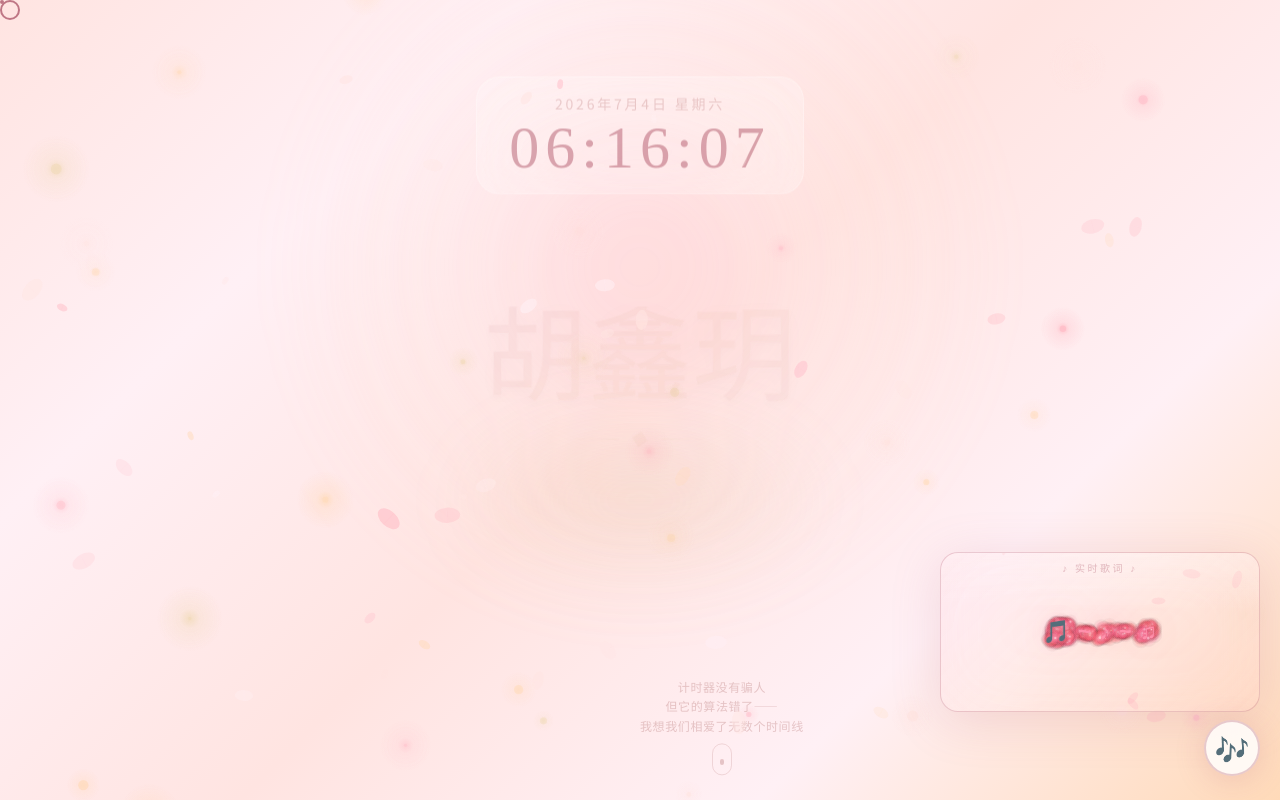
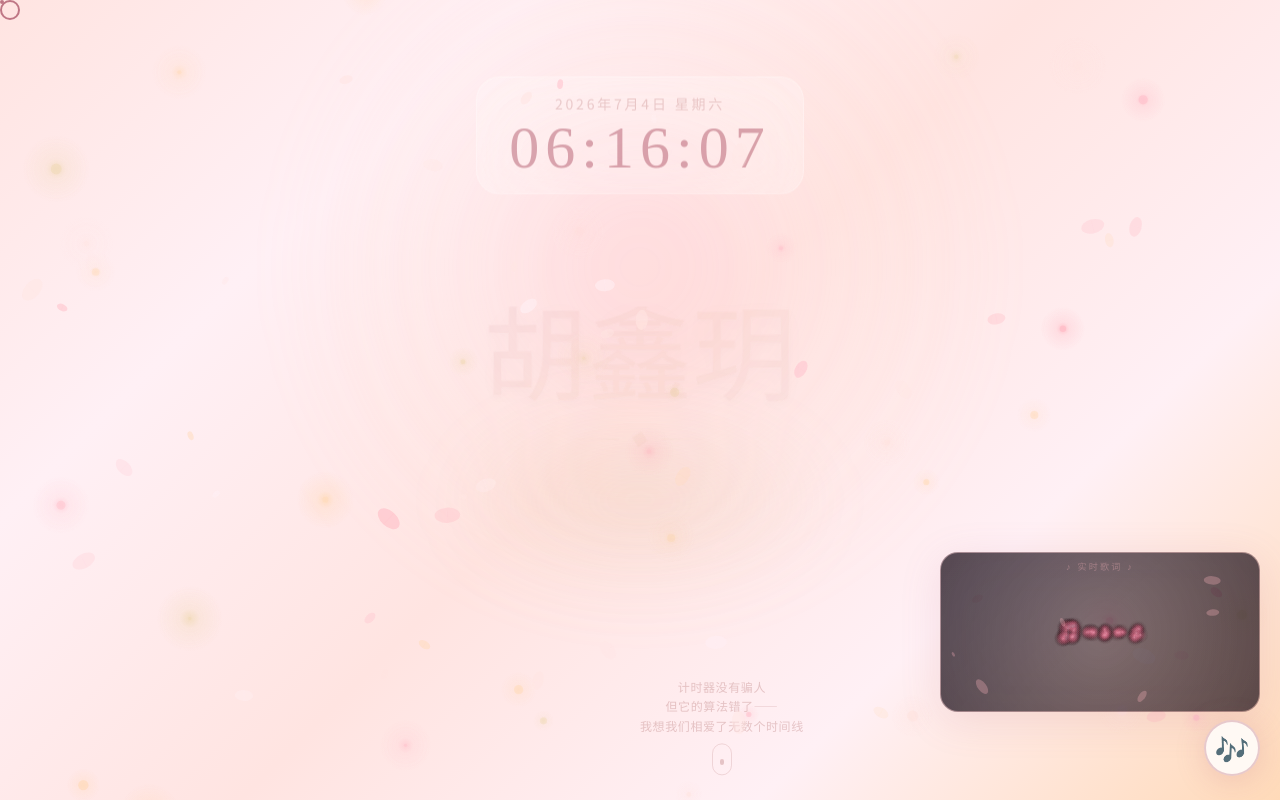
Before and after one commit to Carry-0304/love-site, a Next.js app in the folder love-site/: page /love-site/ in a window 1280 px wide. Shown: the top 800 px of the page. Built offline with nearby package versions, Linux system fonts and the light colour scheme.

Commit message:
feat: 六阶段粒子视觉脚本——前奏苏醒/惩罚聚拢/玫瑰金/副歌爆炸/雪花溶解/余烬熄灭

```diff
--- a/love-site/app/components/MusicPlayer.tsx
+++ b/love-site/app/components/MusicPlayer.tsx
@@ -6,24 +6,39 @@ import LYRICS from "./lyrics";
 // ---- Config ----
 const CARD_W = 320;
 const CARD_H = 160;
-const PARTICLE_N = 1000; // total particles in pool
-const FONT_SIZE = 36;
+const PARTICLE_N = 800;
 
-// ---- Types ----
+// ---- Phase detection by time ----
+type Phase = "prelude" | "verse1" | "rising" | "chorus" | "bridge" | "outro";
+function getPhase(t: number): Phase {
+  if (t < 13) return "prelude";
+  if (t < 35) return "verse1";
+  if (t < 84) return "rising";
+  if (t < 119) return "chorus";
+  if (t < 138) return "bridge";
+  return "outro";
+}
+
+// ---- Particle type ----
 interface Particle {
-  x: number; y: number;   // current
-  tx: number; ty: number; // target
+  x: number; y: number;
+  tx: number; ty: number;
   vx: number; vy: number;
   size: number;
   alpha: number;
   hue: number;
+  sat: number;
+  light: number;
 }
 
-// ---- Helpers ----
-// Sample text pixels from offscreen canvas, return display-canvas coords
-function sampleText(offCtx: CanvasRenderingContext2D, offW: number, offH: number, text: string) {
+// ---- Text pixels sampler ----
+function sampleText(
+  offCtx: CanvasRenderingContext2D, offW: number, offH: number,
+  text: string, fontSize: number, italic: boolean
+) {
   offCtx.clearRect(0, 0, offW, offH);
-  offCtx.font = `bold ${FONT_SIZE}px "SimHei","Heiti SC","Microsoft YaHei","PingFang SC",sans-serif`;
+  const style = `${italic ? "italic " : ""}bold ${fontSize}px "SimHei","Heiti SC","Microsoft YaHei","PingFang SC",sans-serif`;
+  offCtx.font = style;
   offCtx.fillStyle = "#fff";
   offCtx.textAlign = "center";
   offCtx.textBaseline = "middle";
@@ -31,11 +46,11 @@ function sampleText(offCtx: CanvasRenderingContext2D, offW: number, offH: number
 
   const img = offCtx.getImageData(0, 0, offW, offH);
   const pixels: { x: number; y: number }[] = [];
-  const step = 3; // sample density — higher = fewer pixels
+  const step = 3;
   for (let y = 0; y < offH; y += step) {
     for (let x = 0; x < offW; x += step) {
-      if (img.data[(y * offW + x) * 4 + 3] > 60) {
-        pixels.push({ x: x / 2, y: y / 2 }); // scale back to display
+      if (img.data[(y * offW + x) * 4 + 3] > 50) {
+        pixels.push({ x: x / 2, y: y / 2 });
       }
     }
   }
@@ -44,15 +59,18 @@ function sampleText(offCtx: CanvasRenderingContext2D, offW: number, offH: number
 
 export default function MusicPlayer() {
   const [playing, setPlaying] = useState(false);
+  const [currentText, setCurrentText] = useState(LYRICS[0]?.text || "🎵");
+  const [phase, setPhase] = useState<Phase>("prelude");
   const audioRef = useRef<HTMLAudioElement | null>(null);
-  const [currentText, setCurrentText] = useState(LYRICS[0]?.text || "🎵");
   const canvasRef = useRef<HTMLCanvasElement | null>(null);
   const offscreenRef = useRef<HTMLCanvasElement | null>(null);
   const particlesRef = useRef<Particle[]>([]);
   const animRef = useRef(0);
   const inited = useRef(false);
   const lyricIdxRef = useRef(0);
-  const scatterRef = useRef(0); // scatter timer
+  const scatterRef = useRef(0);
+  const flashRef = useRef(0); // flash bang counter
+  const rippleRef = useRef<{ x: number; y: number; r: number; alpha: number }[]>([]);
 
   // ---- Audio ----
   const initAndPlay = useCallback(() => {
@@ -81,11 +99,13 @@ export default function MusicPlayer() {
     }
   }, [playing]);
 
-  // ---- Lyrics sync → sets scatter on change ----
+  // ---- Lyrics sync + phase + scatter trigger ----
   useEffect(() => {
     const a = audioRef.current; if (!a) return;
     const tick = () => {
       const t = a.currentTime;
+      setPhase(getPhase(t));
+
       let i = 0;
       for (let j = LYRICS.length - 1; j >= 0; j--) {
         if (t >= LYRICS[j].time) { i = j; break; }
@@ -93,14 +113,18 @@ export default function MusicPlayer() {
       if (i !== lyricIdxRef.current) {
         lyricIdxRef.current = i;
         setCurrentText(LYRICS[i]?.text || "🎵");
-        scatterRef.current = 30; // ~0.5s scatter phase at 60fps
+        scatterRef.current = 28;
+        // Flash bang for verse1 entries
+        if (getPhase(t) === "verse1" || getPhase(t) === "chorus") {
+          flashRef.current = 10;
+        }
       }
     };
     a.addEventListener("timeupdate", tick);
     return () => a.removeEventListener("timeupdate", tick);
   }, []);
 
-  // ---- Particle canvas: deconstruct / reconstruct / flow ----
+  // ---- Particle canvas ----
   useEffect(() => {
     const canvas = canvasRef.current; if (!canvas) return;
     const dpr = window.devicePixelRatio || 1;
@@ -108,13 +132,12 @@ export default function MusicPlayer() {
     const ctx = canvas.getContext("2d")!;
     ctx.scale(dpr, dpr);
 
-    // Offscreen canvas for text sampling
     const off = document.createElement("canvas");
     off.width = CARD_W * 2; off.height = CARD_H * 2;
     offscreenRef.current = off;
     const offCtx = off.getContext("2d")!;
 
-    // Init particles randomly across canvas
+    // Init particles
     particlesRef.current = Array.from({ length: PARTICLE_N }, () => ({
       x: Math.random() * CARD_W,
       y: Math.random() * CARD_H,
@@ -122,64 +145,89 @@ export default function MusicPlayer() {
       ty: Math.random() * CARD_H,
       vx: 0, vy: 0,
       size: 0.6 + Math.random() * 1.8,
-      alpha: 0.35 + Math.random() * 0.65,
-      hue: 340 + Math.random() * 20, // pink range
+      alpha: 0.25 + Math.random() * 0.5,
+      hue: 345,
+      sat: 90,
+      light: 80,
     }));
 
+    let frame = 0;
     let targetPositions: { x: number; y: number }[] = [];
-    let frame = 0;
 
-    const updateTargets = () => {
-      const text = LYRICS[lyricIdxRef.current]?.text || "";
-      if (!text) return;
-      targetPositions = sampleText(offCtx, off.width, off.height, text);
+    const updateTargets = (text: string, p: Phase) => {
+      const italic = p === "chorus";
+      const fs = text.length > 15 ? 24 : text.length > 8 ? 28 : 34;
+      targetPositions = sampleText(offCtx, off.width, off.height, text, fs, italic);
       if (targetPositions.length === 0) return;
-
-      // Map particles to text positions (cycling if fewer particles than pixels)
       const ps = particlesRef.current;
       for (let i = 0; i < ps.length; i++) {
         const tp = targetPositions[i % targetPositions.length];
-        // Add micro-jitter for organic feel
         ps[i].tx = tp.x + (Math.random() - 0.5) * 1.5;
         ps[i].ty = tp.y + (Math.random() - 0.5) * 1.5;
       }
     };
 
-    // Initial targets
-    updateTargets();
+    updateTargets(LYRICS[0]?.text || "", "prelude");
 
     const animate = () => {
       ctx.clearRect(0, 0, CARD_W, CARD_H);
       frame++;
 
-      // Decrement scatter timer
+      // Background glow by phase
+      const bgGrad = ctx.createRadialGradient(CARD_W / 2, CARD_H / 2, 10, CARD_W / 2, CARD_H / 2, CARD_W);
+      bgGrad.addColorStop(0, "rgba(30,5,20,0.3)");
+      bgGrad.addColorStop(1, "rgba(5,2,10,0.7)");
+      ctx.fillStyle = bgGrad;
+      ctx.fillRect(0, 0, CARD_W, CARD_H);
+
+      // Flash bang
+      if (flashRef.current > 0) {
+        flashRef.current--;
+        ctx.fillStyle = `rgba(255,220,235,${flashRef.current * 0.06})`;
+        ctx.fillRect(0, 0, CARD_W, CARD_H);
+      }
+
+      // Scatter logic
       if (scatterRef.current > 0) scatterRef.current--;
-
-      // Update targets when scatter ends (reconstruct phase)
       if (scatterRef.current === 15) {
-        // Just started scatter → expand particles outward
         const ps = particlesRef.current;
         for (const p of ps) {
           const cx = CARD_W / 2, cy = CARD_H / 2;
-          p.tx = p.x + (p.x - cx) * 4 + (Math.random() - 0.5) * 100;
-          p.ty = p.y + (p.y - cy) * 4 + (Math.random() - 0.5) * 100;
-          p.vx = (Math.random() - 0.5) * 6;
-          p.vy = (Math.random() - 0.5) * 6;
+          p.tx = p.x + (p.x - cx) * 3.5 + (Math.random() - 0.5) * 120;
+          p.ty = p.y + (p.y - cy) * 3.5 + (Math.random() - 0.5) * 120;
+          p.vx = (Math.random() - 0.5) * 5;
+          p.vy = (Math.random() - 0.5) * 5;
         }
       } else if (scatterRef.current === 1) {
-        // Last scatter frame → reconstruct
-        updateTargets();
+        updateTargets(LYRICS[lyricIdxRef.current]?.text || "", getPhase(
+          audioRef.current?.currentTime || 0
+        ));
       }
 
       const inScatter = scatterRef.current > 0;
       const ps = particlesRef.current;
 
+      // Ripple update
+      if (scatterRef.current === 14) {
+        rippleRef.current.push({ x: CARD_W / 2, y: CARD_H - 20, r: 5, alpha: 0.8 });
+      }
+      rippleRef.current = rippleRef.current.filter(r => {
+        r.r += 2.5;
+        r.alpha -= 0.02;
+        if (r.alpha <= 0) return false;
+        ctx.strokeStyle = `rgba(255,182,193,${r.alpha})`;
+        ctx.lineWidth = 1.5;
+        ctx.beginPath();
+        ctx.arc(r.x, r.y, r.r, 0, Math.PI * 2);
+        ctx.stroke();
+        return true;
+      }).slice(-10);
+
       for (const p of ps) {
-        // Spring toward target
         const dx = p.tx - p.x;
         const dy = p.ty - p.y;
-        const spring = inScatter ? 0.015 : 0.06;
-        const damp = inScatter ? 0.88 : 0.84;
+        const spring = inScatter ? 0.018 : 0.07;
+        const damp = inScatter ? 0.87 : 0.83;
         p.vx += dx * spring;
         p.vy += dy * spring;
         p.vx *= damp;
@@ -187,48 +235,109 @@ export default function MusicPlayer() {
         p.x += p.vx;
         p.y += p.vy;
 
-        // Flow: gentle orbit around target in stable phase
+        // Phase-specific behaviors
+        const ph = getPhase(audioRef.current?.currentTime || 0);
+
         if (!inScatter) {
-          p.x += Math.sin(p.y * 0.04 + frame * 0.03) * 0.25;
-          p.y += Math.cos(p.x * 0.04 + frame * 0.03) * 0.25;
+          switch (ph) {
+            case "prelude":
+              // Slow drift, breathing pulse
+              p.x += Math.sin(frame * 0.02 + p.y * 0.01) * 0.15;
+              p.y += Math.cos(frame * 0.02 + p.x * 0.01) * 0.1;
+              p.alpha = 0.15 + Math.sin(frame * 0.03) * 0.08;
+              p.hue = 345; p.sat = 60; p.light = 70;
+              break;
+            case "verse1":
+              // Candle flicker
+              p.x += (Math.random() - 0.5) * 0.4;
+              p.y += (Math.random() - 0.5) * 0.3 - 0.1;
+              p.hue = 340; p.sat = 95; p.light = 82;
+              break;
+            case "rising":
+              // Rose gold, silk wave
+              p.x += Math.sin(p.y * 0.05 + frame * 0.04) * 0.5;
+              p.y += Math.cos(p.x * 0.04 + frame * 0.03) * 0.3;
+              p.hue = 20 + Math.sin(frame * 0.01) * 10; // warm gold shift
+              p.sat = 85; p.light = 80;
+              break;
+            case "chorus":
+              // Explosive, fast flow
+              p.x += Math.sin(p.y * 0.06 + frame * 0.06) * 0.7;
+              p.y += Math.cos(p.x * 0.05 + frame * 0.05) * 0.5;
+              p.hue = 330 + Math.sin(frame * 0.05) * 15;
+              p.sat = 100; p.light = 88;
+              break;
+            case "bridge":
+              // Slow dissolve, white snow
+              p.vy -= 0.02;
+              p.x += Math.sin(frame * 0.015 + p.y * 0.01) * 0.2;
+              p.hue = 0; p.sat = 0; p.light = 95;
+              p.alpha *= 0.998;
+              break;
+            case "outro":
+              // Embers rising, fading
+              p.vy -= 0.04;
+              p.x += (Math.random() - 0.5) * 0.3;
+              p.alpha *= 0.994;
+              p.hue = 20 + Math.random() * 20;
+              p.sat = 90; p.light = 60 + Math.random() * 20;
+              break;
+          }
         }
 
-        // Clamp to card
-        if (p.x < -10) p.x = -10; if (p.x > CARD_W + 10) p.x = CARD_W + 10;
-        if (p.y < -10) p.y = -10; if (p.y > CARD_H + 10) p.y = CARD_H + 10;
+        // Clamp
+        if (p.x < -15) p.x = -15; if (p.x > CARD_W + 15) p.x = CARD_W + 15;
+        if (p.y < -15) p.y = -15; if (p.y > CARD_H + 15) p.y = CARD_H + 15;
 
-        // Draw glow + core
-        const alpha = p.alpha * (inScatter ? 0.6 : 1);
-        if (alpha < 0.02) continue;
+        // Draw
+        const alpha = p.alpha * (inScatter ? 0.55 : 1);
+        if (alpha < 0.015) continue;
 
-        // Outer glow
         const grad = ctx.createRadialGradient(p.x, p.y, 0, p.x, p.y, p.size * 4);
-        grad.addColorStop(0, `hsla(${p.hue},100%,85%,${alpha})`);
-        grad.addColorStop(0.35, `hsla(${p.hue},95%,75%,${alpha * 0.5})`);
-        grad.addColorStop(0.7, `hsla(${p.hue},90%,65%,${alpha * 0.15})`);
+        grad.addColorStop(0, `hsla(${p.hue},${p.sat}%,${p.light}%,${alpha})`);
+        grad.addColorStop(0.4, `hsla(${p.hue},${p.sat-10}%,${p.light-10}%,${alpha*0.5})`);
         grad.addColorStop(1, "transparent");
         ctx.fillStyle = grad;
         ctx.beginPath();
         ctx.arc(p.x, p.y, p.size * 4, 0, Math.PI * 2);
         ctx.fill();
 
-        // Core
-        ctx.fillStyle = `hsla(${p.hue},100%,90%,${alpha})`;
+        ctx.fillStyle = `hsla(${p.hue},${p.sat}%,${Math.min(100, p.light+10)}%,${alpha})`;
         ctx.beginPath();
-        ctx.arc(p.x, p.y, p.size * 0.55, 0, Math.PI * 2);
+        ctx.arc(p.x, p.y, p.size * 0.5, 0, Math.PI * 2);
         ctx.fill();
       }
 
-      // Cherry blossom petals
-      for (let i = 0; i < 12; i++) {
-        const py = ((frame * (0.4 + i * 0.08) + i * 73) % (CARD_H + 40)) - 20;
-        const px = ((i * 97 + Math.sin(frame * 0.02 + i) * 40) % (CARD_W + 40)) - 20;
-        const sz = 3 + (i % 4) * 2;
+      // Heart silhouette in outro
+      if (getPhase(audioRef.current?.currentTime || 0) === "outro") {
+        const heartAlpha = Math.max(0, 0.3 - frame * 0.0001);
+        if (heartAlpha > 0) {
+          ctx.save();
+          ctx.globalAlpha = heartAlpha;
+          ctx.fillStyle = "#FF8FAB";
+          ctx.translate(CARD_W / 2, CARD_H / 2);
+          ctx.scale(0.5, 0.5);
+          // Heart path
+          ctx.beginPath();
+          ctx.moveTo(0, -15);
+          ctx.bezierCurveTo(-30, -35, -60, -5, 0, 30);
+          ctx.bezierCurveTo(60, -5, 30, -35, 0, -15);
+          ctx.fill();
+          ctx.restore();
+        }
+      }
+
+      // Falling petals (more in prelude/chorus, fewer in bridge)
+      const petalCount = phase === "prelude" ? 8 : phase === "chorus" ? 15 : phase === "bridge" ? 2 : 6;
+      for (let i = 0; i < petalCount; i++) {
+        const py = ((frame * (0.3 + i * 0.09) + i * 71) % (CARD_H + 30)) - 15;
+        const px = ((i * 103 + Math.sin(frame * 0.025 + i) * 35) % (CARD_W + 30)) - 15;
+        const sz = 2.5 + (i % 4) * 2;
         ctx.save();
         ctx.translate(px, py);
-        ctx.rotate(frame * 0.008 + i);
-        ctx.globalAlpha = 0.3;
-        ctx.fillStyle = "#FFB6C1";
+        ctx.rotate(frame * 0.006 + i);
+        ctx.globalAlpha = phase === "bridge" ? 0.15 : 0.3;
+        ctx.fillStyle = phase === "bridge" ? "#fff" : "#FFB6C1";
         ctx.beginPath();
         ctx.ellipse(0, 0, sz, sz * 0.5, 0, 0, Math.PI * 2);
         ctx.fill();
@@ -241,47 +350,95 @@ export default function MusicPlayer() {
     return () => cancelAnimationFrame(animRef.current);
   }, []);
 
+  // ---- Text overlay style by phase ----
+  const textStyle: React.CSSProperties = (() => {
+    const base: React.CSSProperties = {
+      fontFamily: '"SimHei","Heiti SC","Microsoft YaHei","PingFang SC",sans-serif',
+      fontWeight: 900, textAlign: "center", lineHeight: 1.4, margin: 0,
+      transition: "all 0.5s ease",
+    };
+
+    switch (phase) {
+      case "prelude":
+        return { ...base, fontSize: 16, color: "rgba(255,143,171,0.3)", opacity: 0.4 };
+      case "verse1":
+        return {
+          ...base, fontSize: 22, color: "#FF6B8A",
+          textShadow: "0 0 25px rgba(255,107,138,0.8), 0 0 50px rgba(255,80,120,0.4), 0 0 80px rgba(255,107,138,0.2)",
+          animation: "flicker 0.15s infinite alternate",
+        };
+      case "rising":
+        return {
+          ...base, fontSize: 21, color: "#E8A87C",
+          textShadow: "0 0 20px rgba(232,168,124,0.6), 0 0 40px rgba(255,200,150,0.3)",
+          transform: `scaleX(${1 + Math.sin(Date.now() * 0.002) * 0.02})`,
+        };
+      case "chorus":
+        return {
+          ...base, fontSize: 24, color: "#FF4088", fontStyle: "italic",
+          textShadow: "0 0 30px rgba(255,64,136,0.9), 0 0 60px rgba(255,0,100,0.5), 0 0 100px rgba(255,107,138,0.3)",
+        };
+      case "bridge":
+        return {
+          ...base, fontSize: 20, color: "#FFF0F5",
+          textShadow: "0 0 15px rgba(255,255,255,0.5), 0 0 30px rgba(200,200,220,0.3)",
+          filter: "blur(0.5px)", opacity: 0.85,
+        };
+      case "outro":
+        return {
+          ...base, fontSize: 20, color: "#FF8FAB",
+          textShadow: "0 0 10px rgba(255,143,171,0.4)",
+          opacity: 0.7,
+        };
+    }
+  })();
+
   return (
     <>
       <audio ref={audioRef} src="/love-site/audio/bg-music.mp3" preload="auto" loop />
 
+      <style>{`
+        @keyframes flicker {
+          0% { opacity: 0.9; transform: translate(0, 0); }
+          25% { opacity: 1; transform: translate(0.5px, -0.5px); }
+          50% { opacity: 0.85; transform: translate(-0.5px, 0.5px); }
+          75% { opacity: 1; transform: translate(-0.3px, -0.3px); }
+          100% { opacity: 0.95; transform: translate(0.2px, 0.2px); }
+        }
+      `}</style>
+
       {/* ──── Lyrics card ──── */}
-      <div style={{ position:"fixed", bottom:88, right:20, zIndex:9998 }}>
+      <div style={{ position: "fixed", bottom: 88, right: 20, zIndex: 9998 }}>
         <div style={{
-          position:"relative", width:CARD_W, height:CARD_H,
-          borderRadius:18, overflow:"hidden",
-          background:"linear-gradient(135deg, rgba(255,210,220,0.22) 0%, rgba(255,240,245,0.18) 40%, rgba(255,182,193,0.10) 100%)",
-          backdropFilter:"blur(16px)",
-          border:"1.5px solid rgba(181,101,118,0.28)",
-          boxShadow:"0 8px 50px rgba(181,101,118,0.18), 0 0 80px rgba(255,182,193,0.06) inset",
+          position: "relative", width: CARD_W, height: CARD_H,
+          borderRadius: 18, overflow: "hidden",
+          background: phase === "chorus"
+            ? "linear-gradient(135deg, rgba(40,10,60,0.4) 0%, rgba(20,5,40,0.3) 50%, rgba(60,10,50,0.35) 100%)"
+            : "linear-gradient(135deg, rgba(10,5,15,0.4) 0%, rgba(5,2,10,0.35) 50%, rgba(15,5,10,0.35) 100%)",
+          border: "1.5px solid rgba(181,101,118,0.25)",
+          boxShadow: phase === "chorus"
+            ? "0 8px 60px rgba(255,64,136,0.3), 0 0 100px rgba(255,0,100,0.1) inset"
+            : "0 8px 40px rgba(181,101,118,0.15), 0 0 60px rgba(255,182,193,0.04) inset",
+          transition: "all 0.8s ease",
         }}>
-          {/* Particle lyrics canvas */}
-          <canvas ref={canvasRef} style={{ position:"absolute", inset:0, width:CARD_W, height:CARD_H }} />
+          {/* Particle canvas */}
+          <canvas ref={canvasRef} style={{ position: "absolute", inset: 0, width: CARD_W, height: CARD_H }} />
 
-          {/* Text overlay — guaranteed readable */}
-          <div style={{ position:"absolute", inset:0, display:"flex",
-            alignItems:"center", justifyContent:"center", padding:"0 16px", pointerEvents:"none" }}>
-            <p style={{
-              fontFamily:'"SimHei","Heiti SC","Microsoft YaHei","PingFang SC",sans-serif',
-              fontWeight:900, fontSize:22,
-              color:"#FF8FAB",
-              textAlign:"center" as const, lineHeight:1.4, margin:0,
-              textShadow:"0 0 20px rgba(255,107,138,0.6), 0 0 40px rgba(255,143,171,0.35), 0 2px 4px rgba(181,101,118,0.4)",
-              letterSpacing: "0.05em",
-            }}>
-              {currentText}
-            </p>
+          {/* Text overlay */}
+          <div style={{
+            position: "absolute", inset: 0, display: "flex",
+            alignItems: "center", justifyContent: "center",
+            padding: "0 16px", pointerEvents: "none",
+          }}>
+            <p style={textStyle}>{currentText}</p>
           </div>
 
-          {/* Glossy highlight */}
-          <div style={{ position:"absolute", top:0, left:0, right:0, height:"35%",
-            background:"linear-gradient(180deg, rgba(255,255,255,0.25) 0%, transparent 100%)",
-            pointerEvents:"none" }} />
-
           {/* Top label */}
-          <div style={{ position:"absolute", top:8, left:0, right:0, textAlign:"center",
-            fontSize:10, color:"rgba(181,101,118,0.4)", letterSpacing:"0.25em",
-            fontFamily:"sans-serif" }}>
+          <div style={{
+            position: "absolute", top: 8, left: 0, right: 0, textAlign: "center",
+            fontSize: 9, color: "rgba(255,182,193,0.35)", letterSpacing: "0.25em",
+            fontFamily: "sans-serif",
+          }}>
             ♪ 实时歌词 ♪
           </div>
         </div>
@@ -289,20 +446,20 @@ export default function MusicPlayer() {
 
       {/* ──── Play button ──── */}
       <button onClick={toggle} style={{
-        position:"fixed", bottom:24, right:20, zIndex:9999,
-        width:56, height:56, borderRadius:"50%",
-        background:"rgba(255,255,255,0.82)", backdropFilter:"blur(12px)",
-        border:"2px solid rgba(181,101,118,0.32)",
-        boxShadow:"0 4px 30px rgba(181,101,118,0.22)",
-        display:"flex", alignItems:"center", justifyContent:"center",
-        fontSize:28, cursor:"pointer",
-        transition:"transform 0.2s, box-shadow 0.2s",
+        position: "fixed", bottom: 24, right: 20, zIndex: 9999,
+        width: 56, height: 56, borderRadius: "50%",
+        background: "rgba(255,255,255,0.82)", backdropFilter: "blur(12px)",
+        border: "2px solid rgba(181,101,118,0.32)",
+        boxShadow: "0 4px 30px rgba(181,101,118,0.22)",
+        display: "flex", alignItems: "center", justifyContent: "center",
+        fontSize: 28, cursor: "pointer",
+        transition: "transform 0.2s, box-shadow 0.2s",
       }}
         onMouseEnter={e => { e.currentTarget.style.transform = "scale(1.1)"; e.currentTarget.style.boxShadow = "0 6px 35px rgba(181,101,118,0.35)"; }}
         onMouseLeave={e => { e.currentTarget.style.transform = "scale(1)"; e.currentTarget.style.boxShadow = "0 4px 30px rgba(181,101,118,0.22)"; }}
         title={playing ? "暂停 🎵" : "播放 🎵"}
       >
-        <span style={{ display:"inline-block", animation: playing ? "spin 3s linear infinite" : "none" }}>
+        <span style={{ display: "inline-block", animation: playing ? "spin 3s linear infinite" : "none" }}>
           {playing ? "🎵" : "🎶"}
         </span>
       </button>
```
